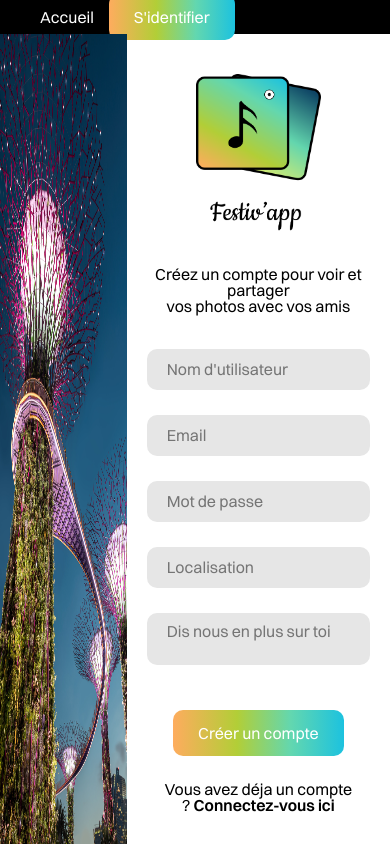
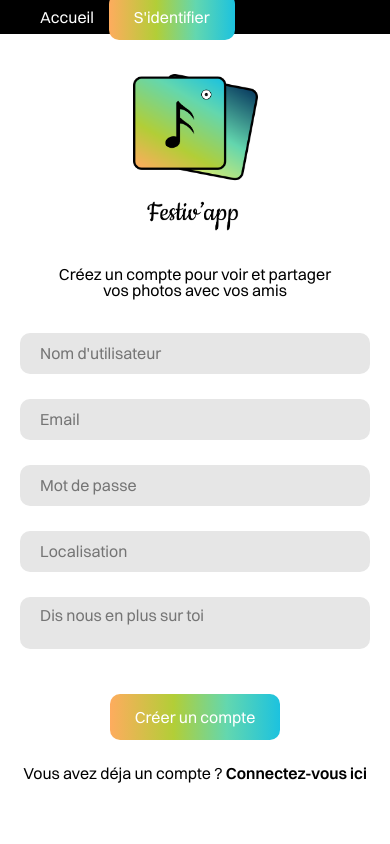
Before and after one commit to Jeff-Erson44/Festival-app, a Next.js app: page /login/signup in a window 390 px wide. Built offline with nearby package versions, Linux system fonts and the light colour scheme; no server answers.

Commit message:
responsive fixe bug 2

```diff
--- a/pages/login/signup.js
+++ b/pages/login/signup.js
@@ -12,6 +12,10 @@ const SignupStyle = styled.div`
     overflow:hidden ;
     @media screen and (max-width: 768px) {
         .container{
+            height: 100%!important;
+            img{
+                display: none!important;
+            }
             .container__image{
                 display: none;
             }
@@ -19,6 +23,9 @@ const SignupStyle = styled.div`
                 padding: 0 20px!important;
                 &--logo{
                     margin-top: 40px;
+                    img{
+                        display: block!important;
+                    }
                 }
                 p{
                     font-size: 1rem!important;
```
Also changed, not shown: pages/login/index.js (+5 -2 lines).
